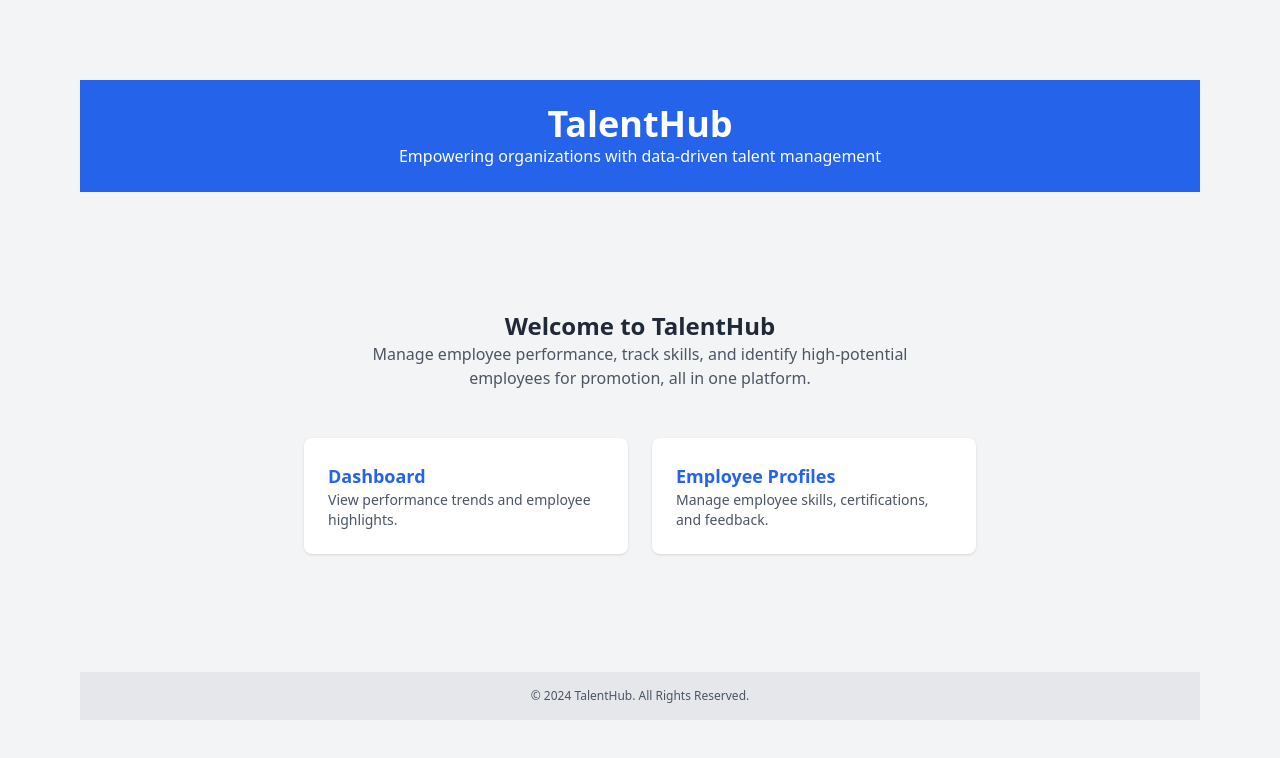
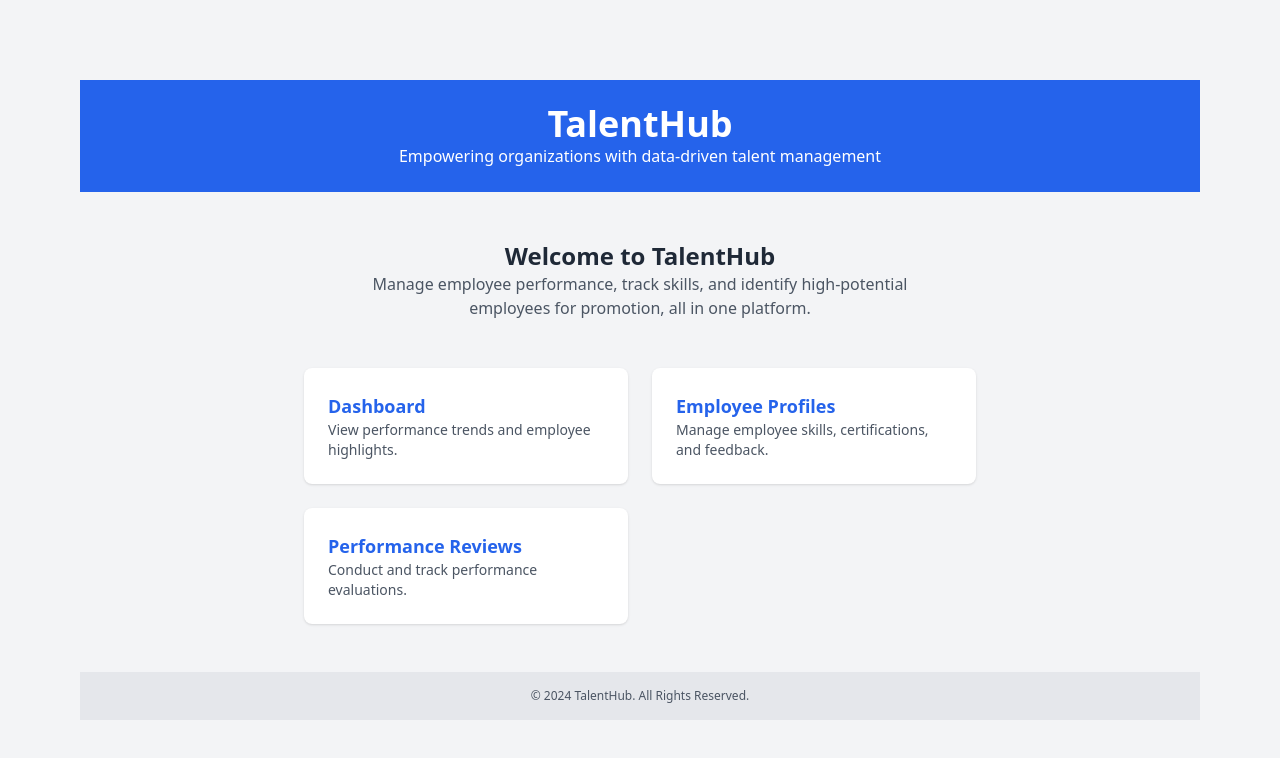
Before and after one commit to bananaNuggets75/talent-hub, a Next.js app: page / in a window 1280 px wide. Shown: the top 758 px of the page. Built offline with nearby package versions, Linux system fonts and the light colour scheme.

Commit message:
performance-review

```diff
--- a/app/page.js
+++ b/app/page.js
@@ -33,6 +33,13 @@ export default function Home() {
             <h3 className="text-lg font-semibold text-blue-600">Employee Profiles</h3>
             <p className="text-sm text-gray-600">Manage employee skills, certifications, and feedback.</p>
           </a>
+          <a
+            href="/performance-review"
+            className="p-6 bg-white rounded-lg shadow hover:shadow-lg transition text-left"
+          >
+            <h3 className="text-lg font-semibold text-blue-600">Performance Reviews</h3>
+            <p className="text-sm text-gray-600">Conduct and track performance evaluations.</p>
+          </a>
 
         </div>
       </main>
```
